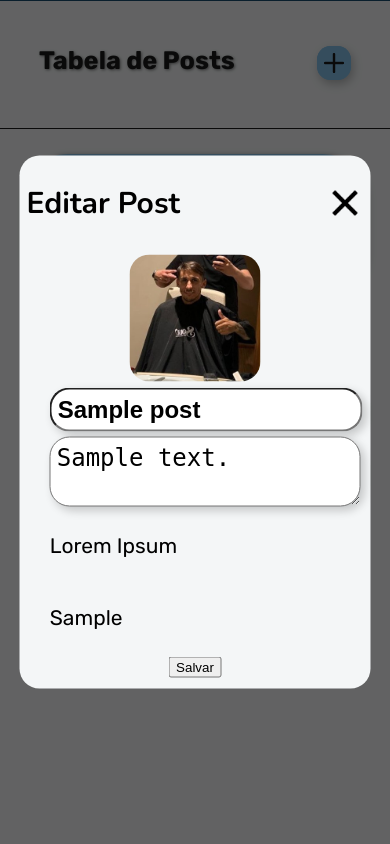
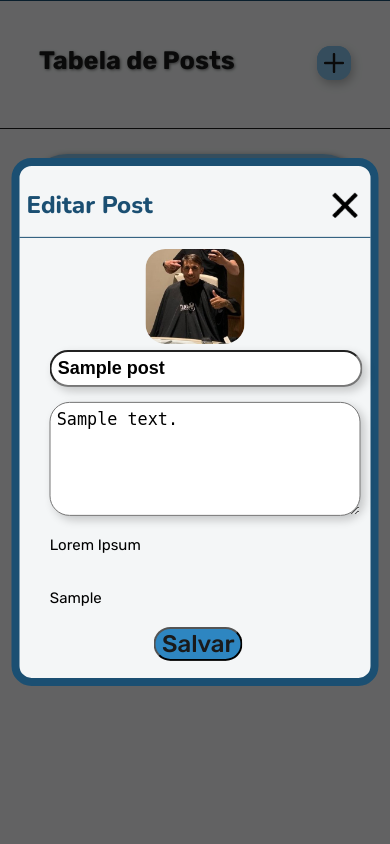
Before and after one commit to lucasferoli/QuidStroll_Trainee-2025.1, a PHP site: page /tabeladeposts in a window 390 px wide, after a click that opens the changed part. Run offline with PHP 8.4, Linux system fonts and the light colour scheme; tables that the repository leaves empty or names only in its code hold one stand-in row (values such as "Sample post").

Commit message:
Adiciona botao de salvar e sua responsividade

```diff
--- a/app/Controllers/TabelaDePostsAdminController.php
+++ b/app/Controllers/TabelaDePostsAdminController.php
@@ -46,6 +46,7 @@ class TabelaDePostsAdminController
         $parameters = [
             'titulo' => $_POST['titulo'],
             'descricao'=> $_POST['descricao'],
+            'imagem' => 'default.jpg',
         ];
         $id = $_POST['id'];
         App::get('database')->update('posts', $id, $parameters);
--- a/app/views/admin/tabelaDePosts.view.php
+++ b/app/views/admin/tabelaDePosts.view.php
@@ -81,7 +81,7 @@
         </header>
         <form class="formModalEditar-tabelaDePosts" method="POST"  action="admin/tabeladeposts/edit">
             <input name="id"  value="<?= $post->id ?>" type="hidden">
-            <img src="/public/assets/imagemPost.jfif" alt="">
+            <img src="/public/assets/imagemPost.jfif" alt="" name="imagem">
             <div class="corpoModalEditar-tabelaDePosts">
                 <input class="tituloModalEditar-tabelaDePosts" name="titulo" value="<?= $post->titulo ?>">
 
@@ -92,8 +92,8 @@
                 <div class="dataModalEditar-tabelaDePosts">
                     <p><?= $post->criado_em ?></p>
                 </div>
+                <button  class="botaoSalvarEdicao-tabelaDePosts"  type="submit">Salvar</button>
             </div>
-            <button type="submit">Salvar</button>
         </form>
     </div>
 <!--Modal Excluir-->
--- a/core/database/QueryBuilder.php
+++ b/core/database/QueryBuilder.php
@@ -81,7 +81,7 @@ class QueryBuilder
 
     //UPDATE `posts`(`id`, `titulo`, `descricao`, `imagem`, `criado_em`, `id_autor`)
     public function update($table, $id, $parameters) {
-        $sql = sprintf("UPDATE %s SET %s WHERE id = %s",
+        $sql = sprintf('UPDATE %s SET %s WHERE id = %s',
         $table,
         implode(', ', array_map(function($param){
             return $param . '= :' .$param;
@@ -91,7 +91,8 @@ class QueryBuilder
      try {
             $stmt = $this->pdo->prepare($sql);
             $stmt->execute(compact('id'));
-            $stmt->execute($parameters);
+
+            return $stmt->fetchAll(PDO::FETCH_CLASS);
 
         } catch (Exception $e) {
             die($e->getMessage());
--- a/public/css/tabelaDePosts.css
+++ b/public/css/tabelaDePosts.css
@@ -318,6 +318,7 @@
 /*----------------------Modal-------------------------------*/
 /*----------------------------------------------------------*/
 
+/*----------------------Editar-------------------------------*/
 .modalEditar-tabelaDePosts{
     display: none;
     flex-direction: column;
@@ -326,10 +327,11 @@
     top: 50%;
     left: 50%;
     transform: translate(-50%, -50%);
-    width: 60%;
+    width: 70%;
     height: auto;
     padding: 0%;
     background-color: #F4F6F7;
+    border: 8px solid #1B4F72;
     border-radius: 20px;
 }
 .cabecalhoModalEditar-tabelaDePosts{
@@ -341,11 +343,14 @@
     align-items: center;
     padding: 0% 2% 0% 2%;
     font-size: 60px;
+    border-bottom: 1px solid #1B4F72 ;
 }
 
 .cabecalhoModalEditar-tabelaDePosts h1{
     width: 100%;
-    font-size: 100%;
+    font-size: 80%;
+    color: #1B4F72;
+    font-weight: 800;
 }
 .cabecalhoModalEditar-tabelaDePosts button{
     display: flex;
@@ -368,8 +373,8 @@
 }
 
 .formModalEditar-tabelaDePosts img{
-    width: 40%;
-    height: 40%;
+    width: 30%;
+    height: 30%;
     border-radius: 20px;
 }
 
@@ -387,21 +392,40 @@
     width: 100%;
     border-radius: 20px;
     box-shadow: 4px 4px 10px rgba(0, 0, 0, 0.2);
-    font-size: 40%;
+    font-size: 30%;
     font-weight: 800;
 }
 
 .textoModalEditar-tabelaDePosts{
     width: 100%;
-    height: 30%;
+    height: 100px;
     padding: 2%;
-    font-size: 40%;
+    font-size: 28%;
     border-radius: 20px;
     box-shadow: 4px 4px 10px rgba(0, 0, 0, 0.2);
+    margin-top: 10px;
 }
 .autorModalEditar-tabelaDePosts, .dataModalEditar-tabelaDePosts{
-    font-size: 35%;
+    padding: 0%;
+    margin: 0%;
+    font-size: 25%;
 }
+
+.botaoSalvarEdicao-tabelaDePosts{
+    width: 30%;
+    font-family: "Rubik", sans-serif;
+    font-size: 40%;
+    font-weight: 500;
+    color: #1A1A1A;
+    background-color: #2E86C1;
+    border-radius: 20px;
+    align-self:flex-end;
+}
+
+.botaoSalvarEdicao-tabelaDePosts:hover{
+    background-color: #1B4F72;
+}
+
 
 .fundoModal-tabelaDePosts {
     position: fixed;
@@ -501,6 +525,10 @@
         width: 90%;
         gap: 5px;
     }
+
+    .botaoSalvarEdicao-tabelaDePosts{
+    align-self:center;
+}
     .modalExcluir-tabelaDePosts{
         width: 70%;
     }
```
